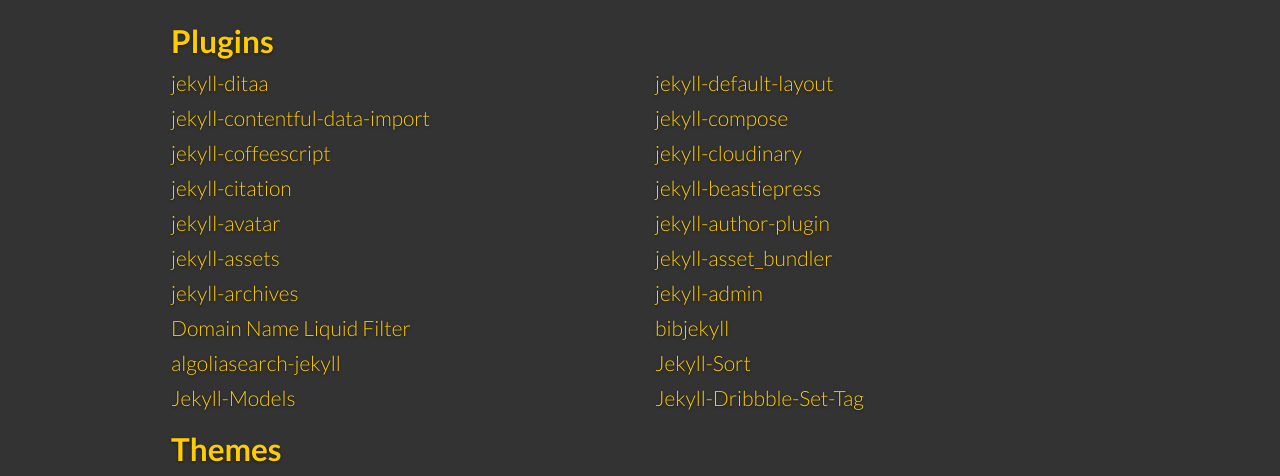
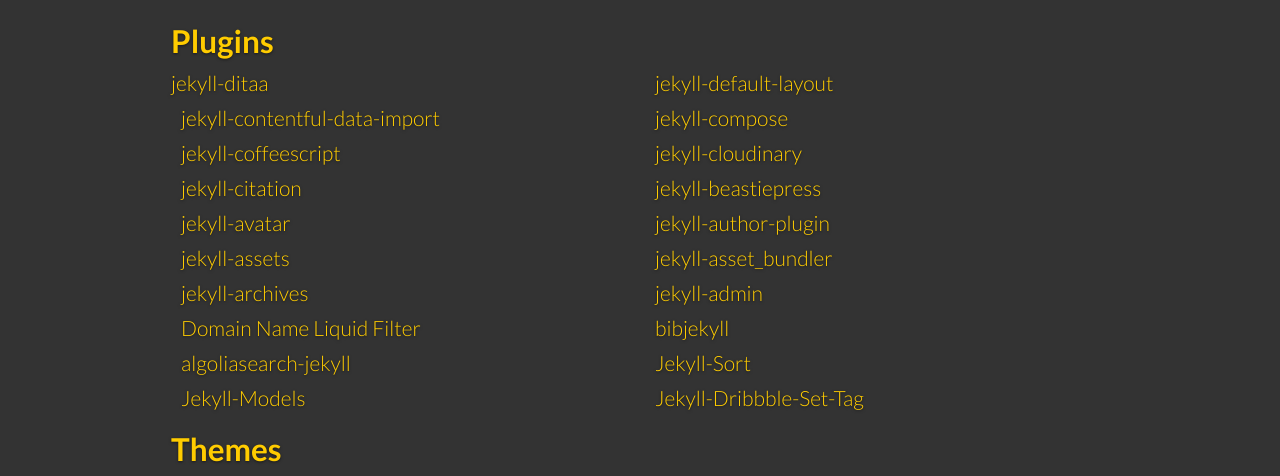
Before and after one commit to jekyll/directory, a Jekyll site: the page built from index.html, in a window 1280 px wide. Shown: the part 321-797 px from the top of the page. Built offline with Jekyll 4.4.1, drawn with Linux system fonts in a browser that asks for light colours; some web fonts are replaced.

Commit message:
update gridism

```diff
--- a/_sass/gridism.scss
+++ b/_sass/gridism.scss
@@ -27,8 +27,8 @@
 .grid .unit:first-child { padding-left: 20px; }
 .grid .unit:last-child { padding-right: 20px; }
 
-/* Nested grids already have padding though, so let’s nuke it */
-.unit .unit:nth-child(2n+1) { padding-left: 0; }
+/* Nested grids already have padding though, so let's nuke it */
+.unit .unit:first-child { padding-left: 0; }
 .unit .unit:last-child { padding-right: 0; }
 .unit .grid:first-child > .unit { padding-top: 0; }
 .unit .grid:last-child > .unit { padding-bottom: 0; }
@@ -62,12 +62,37 @@
 .grid .golden-small,   .grid .w-g-s { width: 38.2716%; } /* Golden section: smaller piece */
 .grid .golden-large,   .grid .w-g-l { width: 61.7283%; } /* Golden section: larger piece */
 
+/* Clearfix after every .grid */
+.grid {
+  *zoom: 1;
+}
+.grid:before, .grid:after {
+  display: table;
+  content: "";
+  line-height: 0;
+}
+.grid:after {
+  clear: both;
+}
+
 /* Utility classes */
 .align-center { text-align: center; }
 .align-left   { text-align: left; }
 .align-right  { text-align: right; }
 .pull-left    { float: left; }
 .pull-right   { float: right; }
+
+/* A property for a better rendering of images in units: in
+   this way bigger pictures are just resized if the unit
+   becomes smaller */
+.unit img {
+  max-width: 100%;
+}
+
+/* Hide elements using this class by default */
+.only-on-mobiles {
+  display: none !important;
+}
 
 .show-on-mobiles {
   display: none;
@@ -76,7 +101,7 @@
 /* Responsive Stuff */
 @media screen and (max-width: 568px) {
   /* Stack anything that isn’t full-width on smaller screens */
-  .grid .unit {
+  .grid:not(.no-stacking-on-mobiles) > .unit {
     width: 100% !important;
     padding-left: 20px;
     padding-right: 20px;
@@ -93,6 +118,7 @@
   .hide-on-mobiles {
     display: none !important;
   }
+  .only-on-mobiles,
   .show-on-mobiles {
     display: block !important;
   }
@@ -102,9 +128,10 @@
 }
 
 /* Expand the wrap a bit further on larger screens */
-/*@media screen and (min-width: 1180px) {
-  .wrap .grid {
+@media screen and (min-width: 1180px) {
+  .wider .grid,
+  .grid.wider {
     max-width: 1180px;
     margin: 0 auto;
   }
-}*/
+}
```
